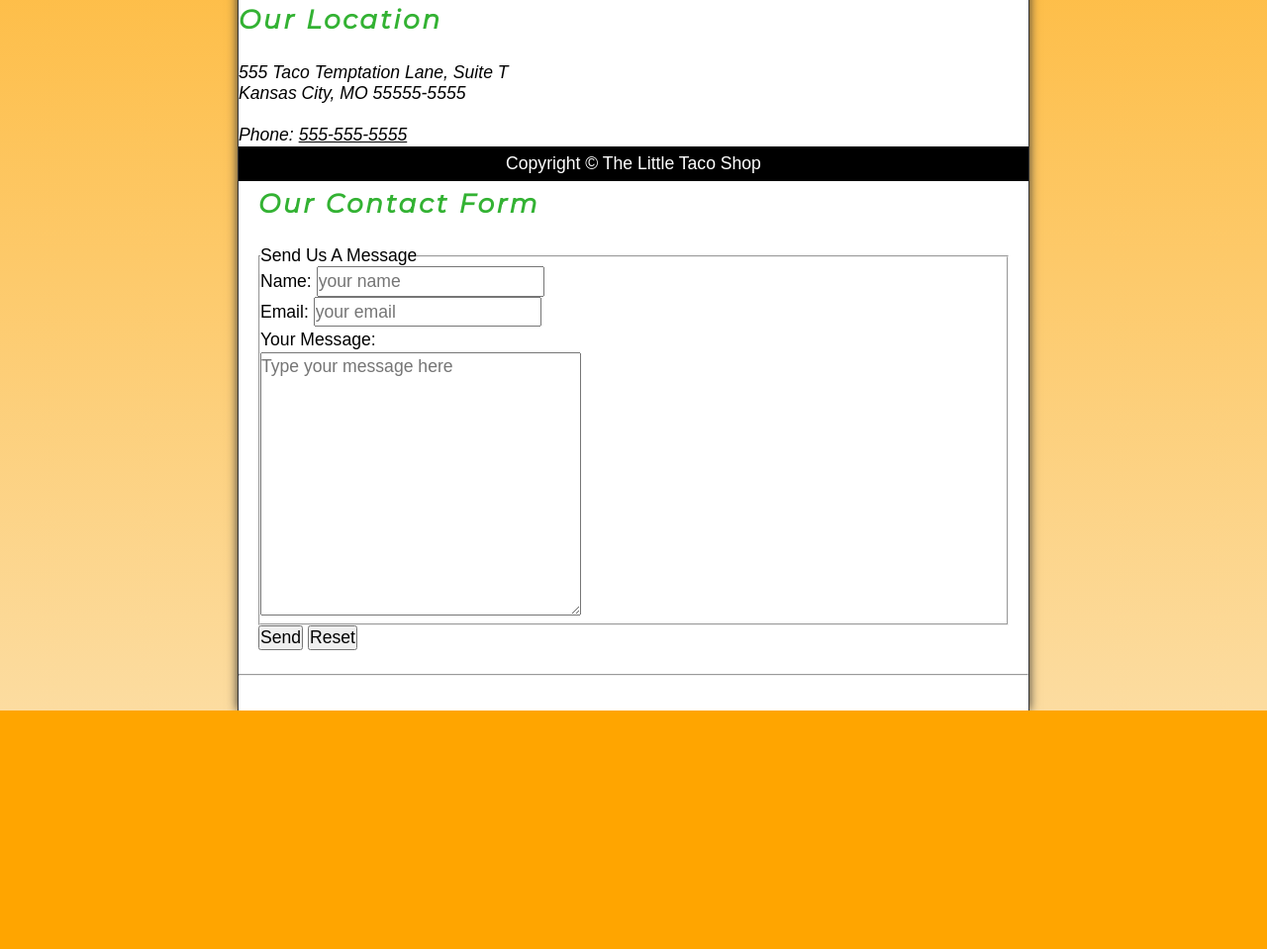
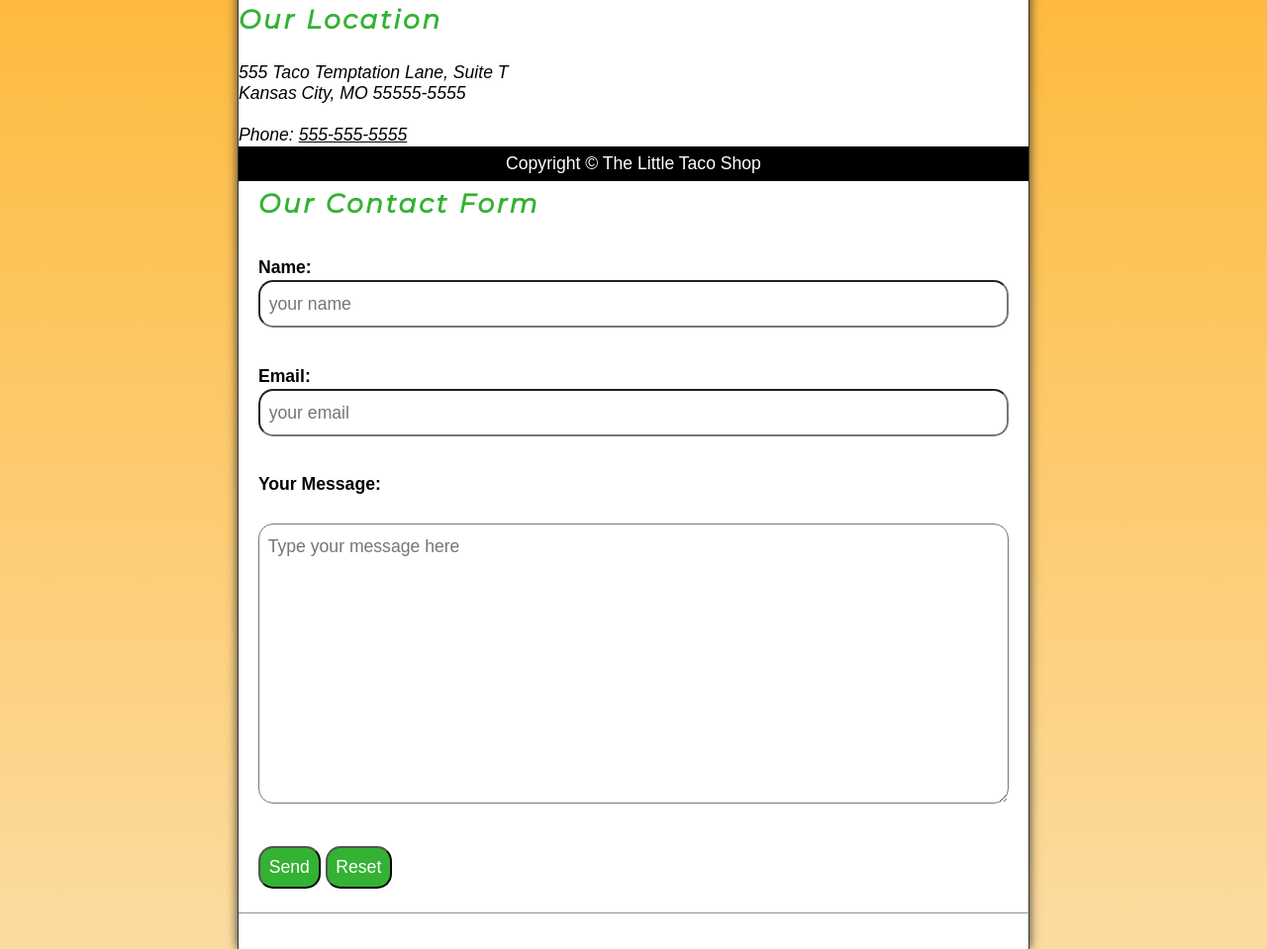
Before and after one commit to patrick-amusivwa/full-responsive-web-page, a plain HTML site: page contact.html in a window 1280 px wide. Shown: the part 617-1576 px from the top of the page at 99% size. Before the commit the page ends 1335 px from the top, so only its background shows below. Drawn offline with Linux system fonts and the light colour scheme.

Commit message:
individual section styling

```diff
--- a/contact.html
+++ b/contact.html
@@ -52,29 +52,29 @@
         </address>
     </article>
     <main class="main">
-        <article class="main__article">
-            <h2>Our Contact Form</h2>
+        <article class="main__article contact">
+            <h2 class="contact__h2">Our Contact Form</h2>
 
-            <form action="https://httpbin.org/get" method="get">
-                <fieldset>
-                    <legend>Send Us A Message</legend>
-                    <p>
-                        <label for="name">Name:</label>
-                        <input type="text" name="name" id="name" placeholder="your name" required>
+            <form class="contact__form"action="https://httpbin.org/get" method="get">
+                <fieldset class="contact__fieldset">
+                    <legend class="offscreen">Send Us A Message</legend>
+                    <p class="contact__p">
+                        <label class="contact__label" for="name">Name:</label>
+                        <input class="contact__input" type="text" name="name" id="name" placeholder="your name" required>
                     </p>
-                    <p>
-                        <label for="email">Email:</label>
-                        <input type="email" name="email" id="email" placeholder="your email" required>
+                    <p class="contact__p">
+                        <label class="contact__label" for="email">Email:</label>
+                        <input class="contact__input" type="email" name="email" id="email" placeholder="your email" required>
                     </p>
-                    <p>
-                        <label for="message">Your Message:</label>
+                    <p class="contact__p">
+                        <label class="contact__label" for="message">Your Message:</label>
                         <br>
-                        <textarea name="message" id="message" cols="30" rows="10"
+                        <textarea class="contact__textarea" name="message" id="message" cols="30" rows="10"
                             placeholder="Type your message here"></textarea>
                     </p>
                 </fieldset>
-                <button type="submit">Send</button>
-                <button type="reset">Reset</button>
+                <button class="contact__button"type="submit">Send</button>
+                <button class="contact__button"type="reset">Reset</button>
             </form>
         </article>
 
--- a/css/style.css
+++ b/css/style.css
@@ -206,3 +206,40 @@ a:active{
 .main__article:last-child{
     min-height:calc(100vh-20rem);
 }
+
+
+/* ||ABOUT  */
+.about__trivia{
+    margin:var(--MARGIN);
+
+}
+.about__trivia-answer{
+    margin-top:1em;
+}
+
+/* ||CONTACT */
+.contact__h2{
+    margin:0;
+}
+.contact__fieldset{
+    border:none;
+}
+.contact__p{
+    margin:2em 0;
+}
+.contact__label{
+    display:block;
+    font-weight:bolder;
+}
+.contact__input,.contact__textarea{
+    padding:0.5em;
+    border-radius:15px;
+    width:100%;
+
+}
+.contact__button{
+    padding:0.5em;
+    border-radius:15px;
+    background-color:var(--HIGHLIGHT-COLOR);
+    color:var(--HEADER-COLOR);
+}
```
Also changed, not shown: about.html (+3 -3 lines), hours.html (+1 -1 lines).
